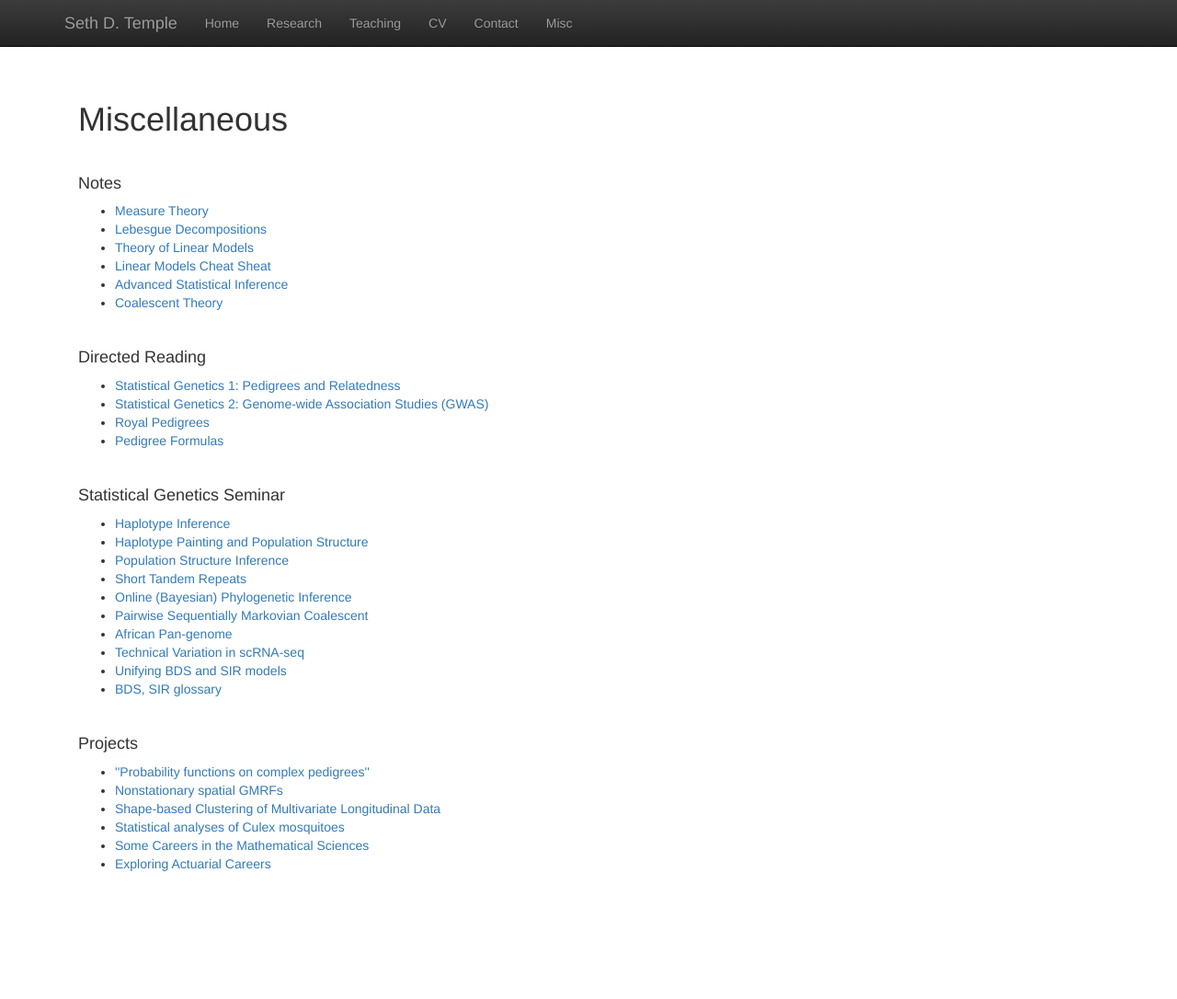
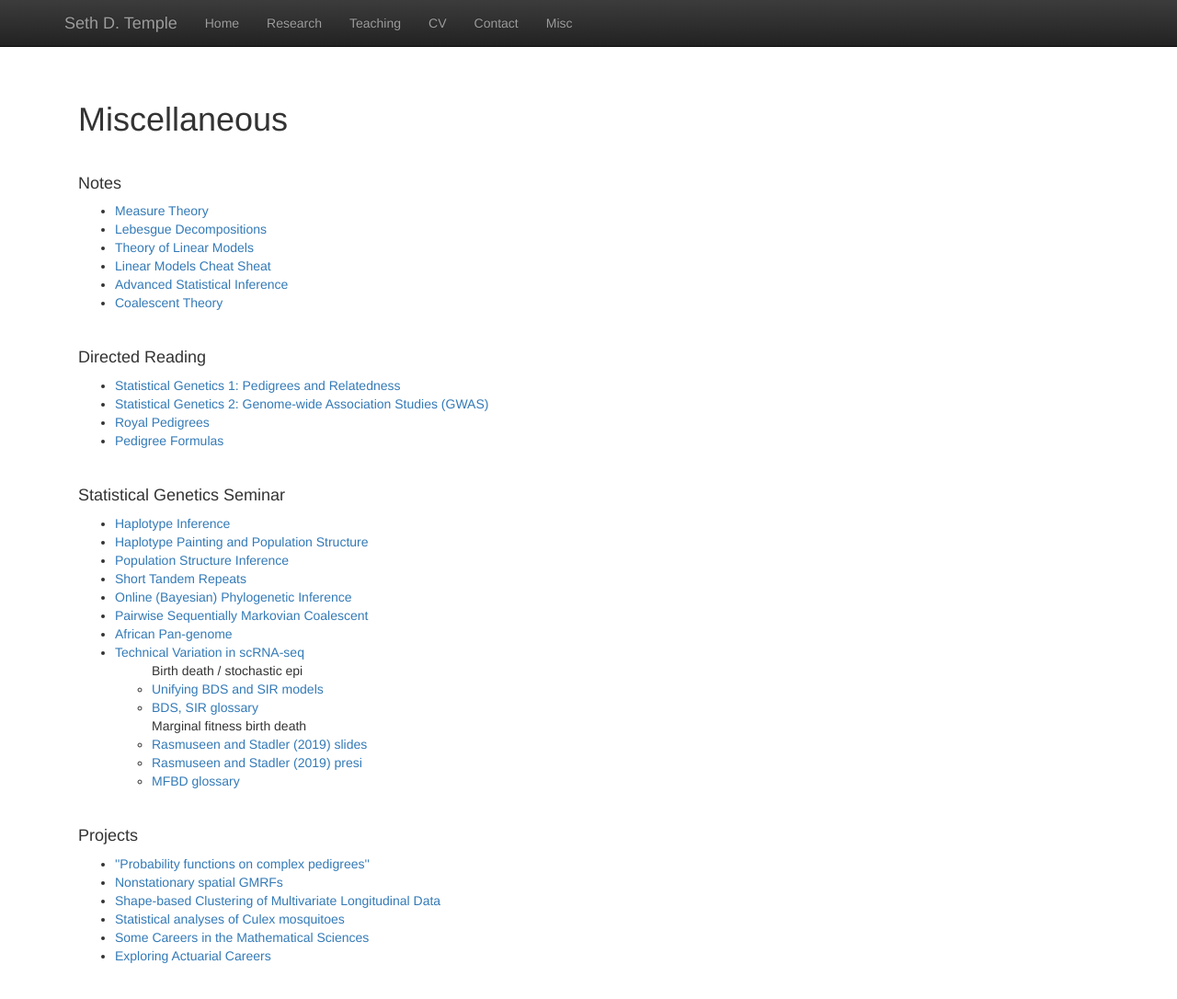
Before and after one commit to sdtemple/sdtemple.github.io, a Jekyll site: the page built from misc.html, in a window 1280 px wide and 1119 px high. Shown: the top 1086 px of the window at 92% size. Built offline with Jekyll 4.4.1, drawn with Linux system fonts in a browser that asks for light colours; nearby versions of some CDN libraries; library files that are not in the unit come from our copies.

Commit message:
Update misc.html

```diff
--- a/misc.html
+++ b/misc.html
@@ -41,8 +41,15 @@ title:  'Misc'
     <li><a href = "files/psmc-presi-hrnasif-sdtemple.pdf"> Pairwise Sequentially Markovian Coalescent</a></li>
     <li><a href = "files/refgen-presi-sdtemple-zorian15.pdf"> African Pan-genome </a></li>
     <li><a href = "files/scRNAseq-presi-sdtemple.pdf"> Technical Variation in scRNA-seq </a></li>
-    <li><a href = "files/macpherson21-presi-sdtemple.pdf"> Unifying BDS and SIR models </a></li>
-    <li><a href = "files/glossary_sir_bds_sdtemple.pdf"> BDS, SIR glossary </a></li>
+    <ul> Birth death / stochastic epi
+      <li><a href = "files/macpherson21-presi-sdtemple.pdf"> Unifying BDS and SIR models </a></li>
+      <li><a href = "files/glossary_sir_bds_sdtemple.pdf"> BDS, SIR glossary </a></li>
+    </ul>
+    <ul> Marginal fitness birth death
+      <li><a href = "files/mfbd-slides-sdtemple.pdf"> Rasmuseen and Stadler (2019) slides </a></li>
+      <li><a href = "files/mfbd-presi-sdtemple.pdf"> Rasmuseen and Stadler (2019) presi </a></li>
+      <li><a href = "files/mfbd-handout-sdtemple.pdf"> MFBD glossary </a></li>
+    </ul>
   </ul>
  </p>
 <br/>
```
